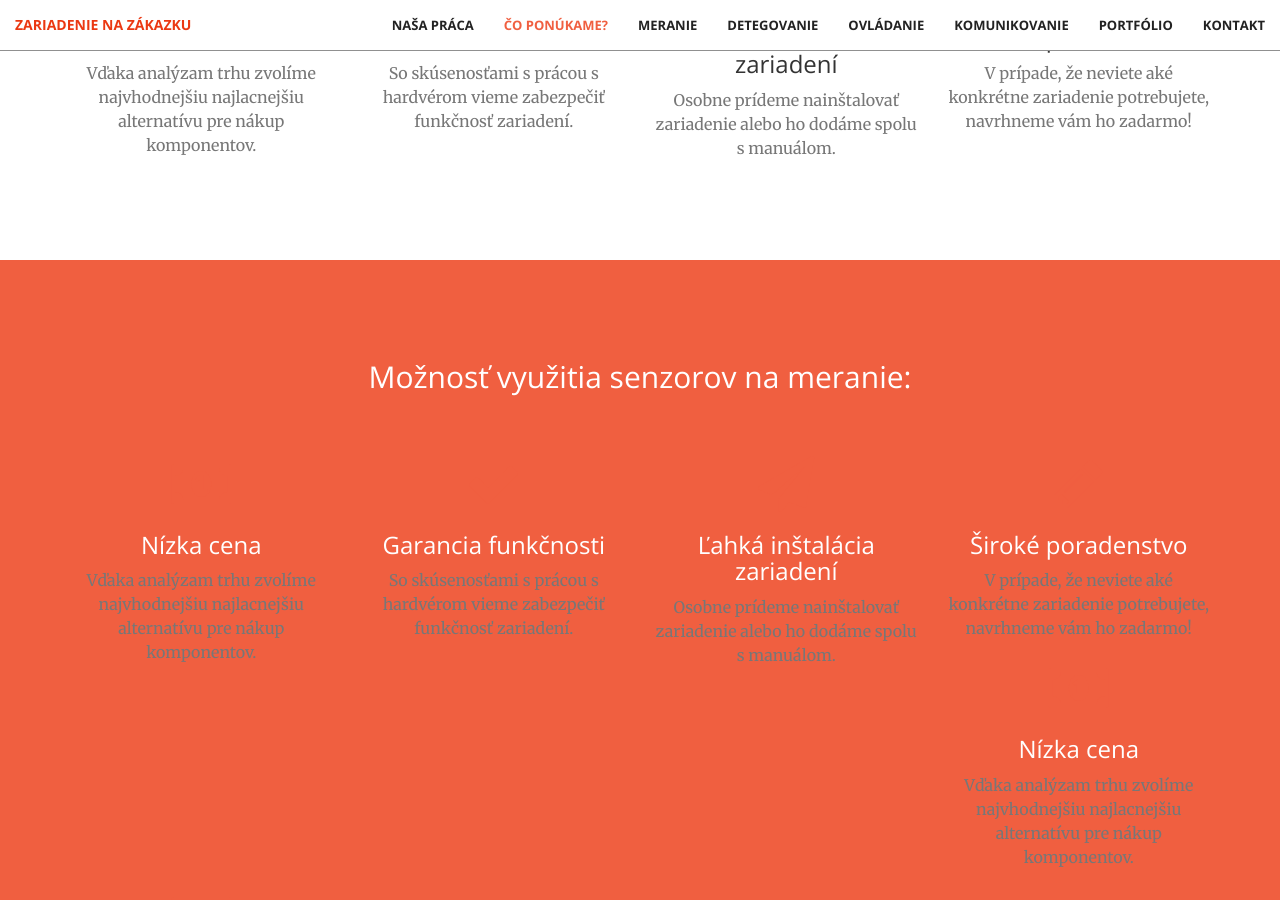
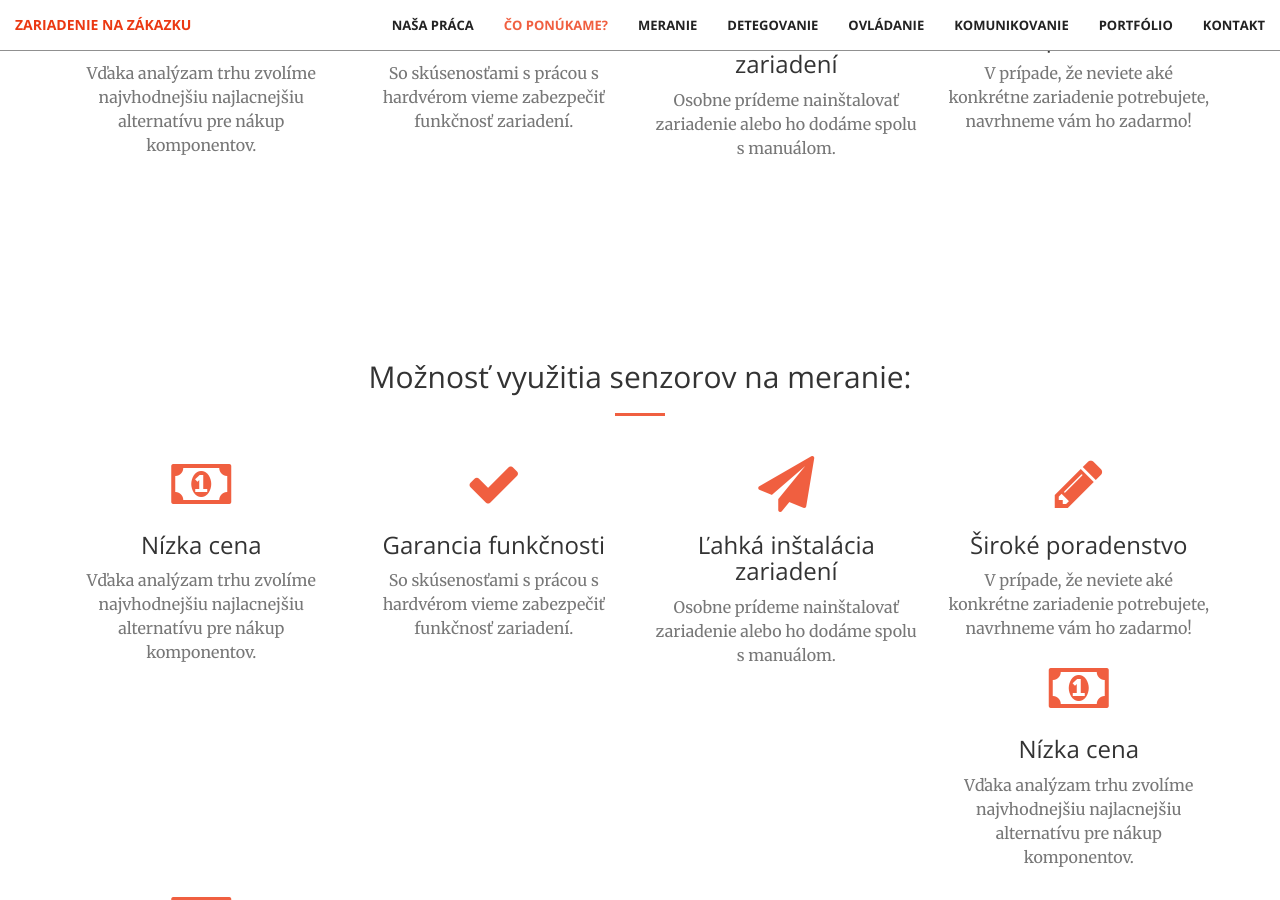
Before and after one commit to mike58smile/..., a Jekyll site: the page built from index.html, in a window 1280 px wide and 900 px high, scrolled down 1589 px. Built offline with Jekyll 4.4.1, drawn with Linux system fonts in a browser that asks for light colours.

Commit message:
Update senzory0.html

```diff
--- a/_includes/senzory0.html
+++ b/_includes/senzory0.html
@@ -1,4 +1,4 @@
-<section class="bg-primary" id="senzory0">
+<section id="senzory0">
     <div class="container">
         <div class="row">
             <div class="col-lg-12 text-center">
```
